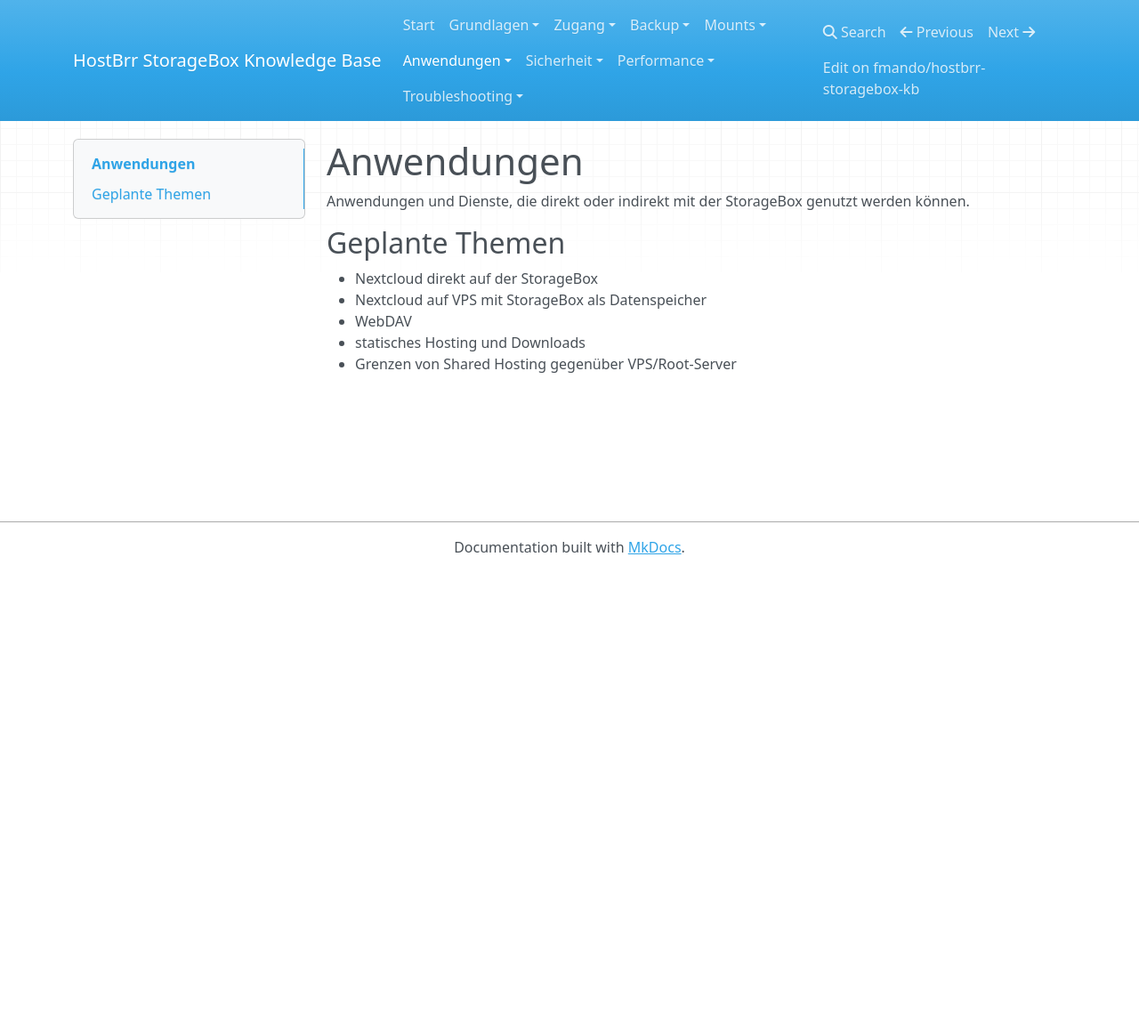
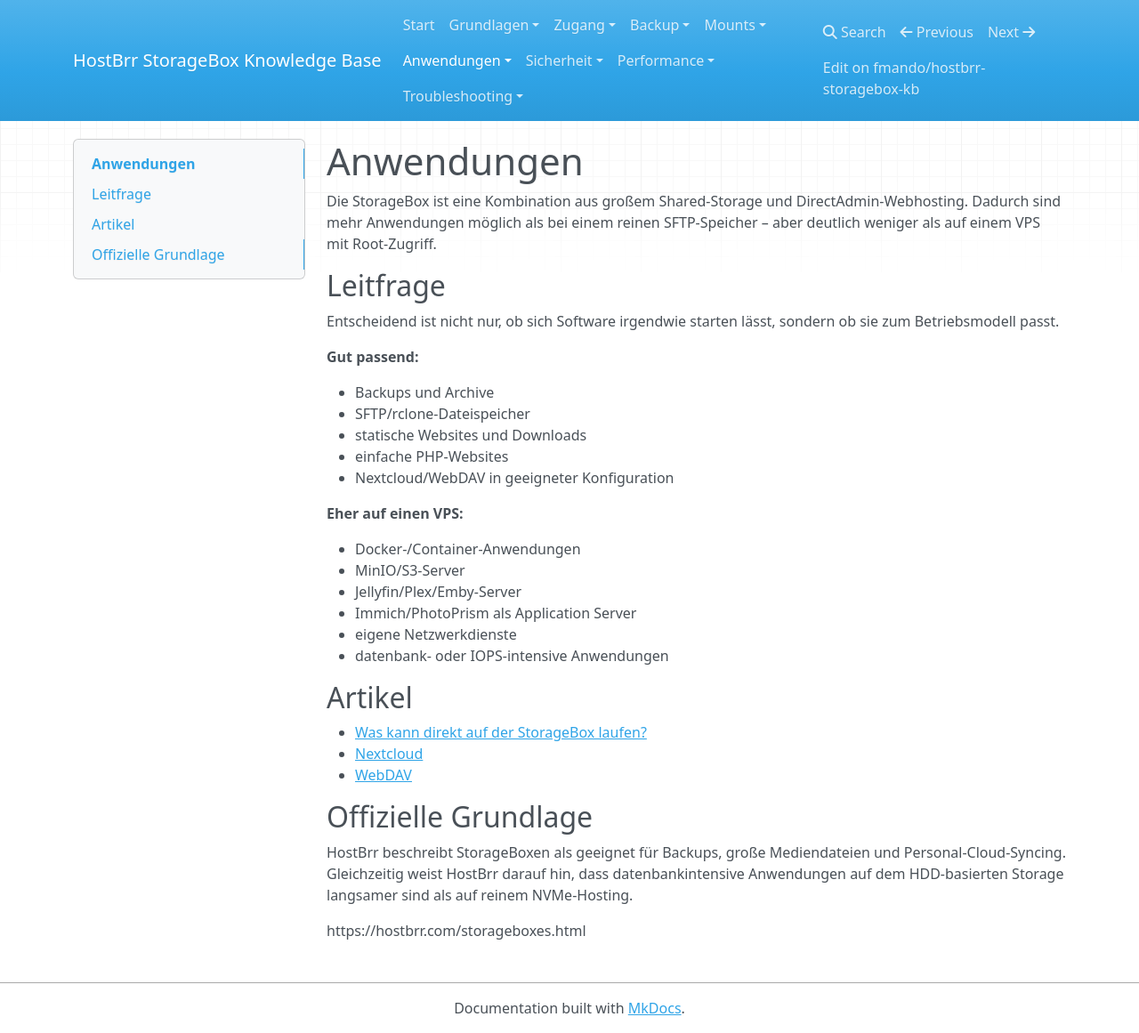
Before and after one commit to fmando/hostbrr-storagebox-kb, an MkDocs documentation site: the page built from docs/05-anwendungen/index.md, in a window 1280 px wide and 1161 px high. Shown: the whole window at 89% size. Built offline with MkDocs 1.6.1, drawn with Linux system fonts in a browser that asks for light colours; nearby versions of some CDN libraries.

Commit message:
Expand applications overview

```diff
--- a/docs/05-anwendungen/index.md
+++ b/docs/05-anwendungen/index.md
@@ -6,12 +6,37 @@
 ---
 # Anwendungen
 
-Anwendungen und Dienste, die direkt oder indirekt mit der StorageBox genutzt werden können.
+Die StorageBox ist eine Kombination aus großem Shared-Storage und DirectAdmin-Webhosting. Dadurch sind mehr Anwendungen möglich als bei einem reinen SFTP-Speicher – aber deutlich weniger als auf einem VPS mit Root-Zugriff.
 
-## Geplante Themen
+## Leitfrage
 
-- Nextcloud direkt auf der StorageBox
-- Nextcloud auf VPS mit StorageBox als Datenspeicher
-- WebDAV
-- statisches Hosting und Downloads
-- Grenzen von Shared Hosting gegenüber VPS/Root-Server
+Entscheidend ist nicht nur, ob sich Software irgendwie starten lässt, sondern ob sie zum Betriebsmodell passt.
+
+**Gut passend:**
+
+- Backups und Archive
+- SFTP/rclone-Dateispeicher
+- statische Websites und Downloads
+- einfache PHP-Websites
+- Nextcloud/WebDAV in geeigneter Konfiguration
+
+**Eher auf einen VPS:**
+
+- Docker-/Container-Anwendungen
+- MinIO/S3-Server
+- Jellyfin/Plex/Emby-Server
+- Immich/PhotoPrism als Application Server
+- eigene Netzwerkdienste
+- datenbank- oder IOPS-intensive Anwendungen
+
+## Artikel
+
+- [Was kann direkt auf der StorageBox laufen?](was-laeuft-direkt.md)
+- [Nextcloud](nextcloud.md)
+- [WebDAV](webdav.md)
+
+## Offizielle Grundlage
+
+HostBrr beschreibt StorageBoxen als geeignet für Backups, große Mediendateien und Personal-Cloud-Syncing. Gleichzeitig weist HostBrr darauf hin, dass datenbankintensive Anwendungen auf dem HDD-basierten Storage langsamer sind als auf reinem NVMe-Hosting.
+
+https://hostbrr.com/storageboxes.html
```
